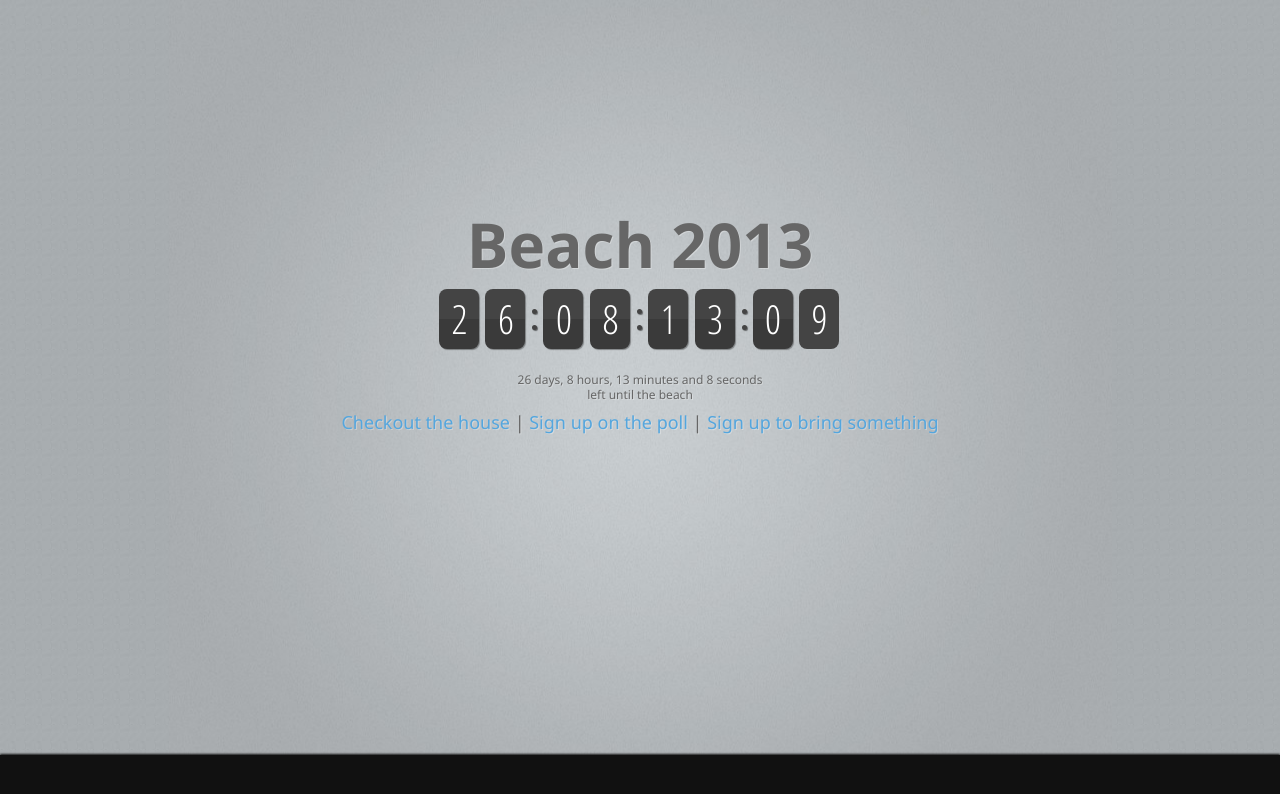
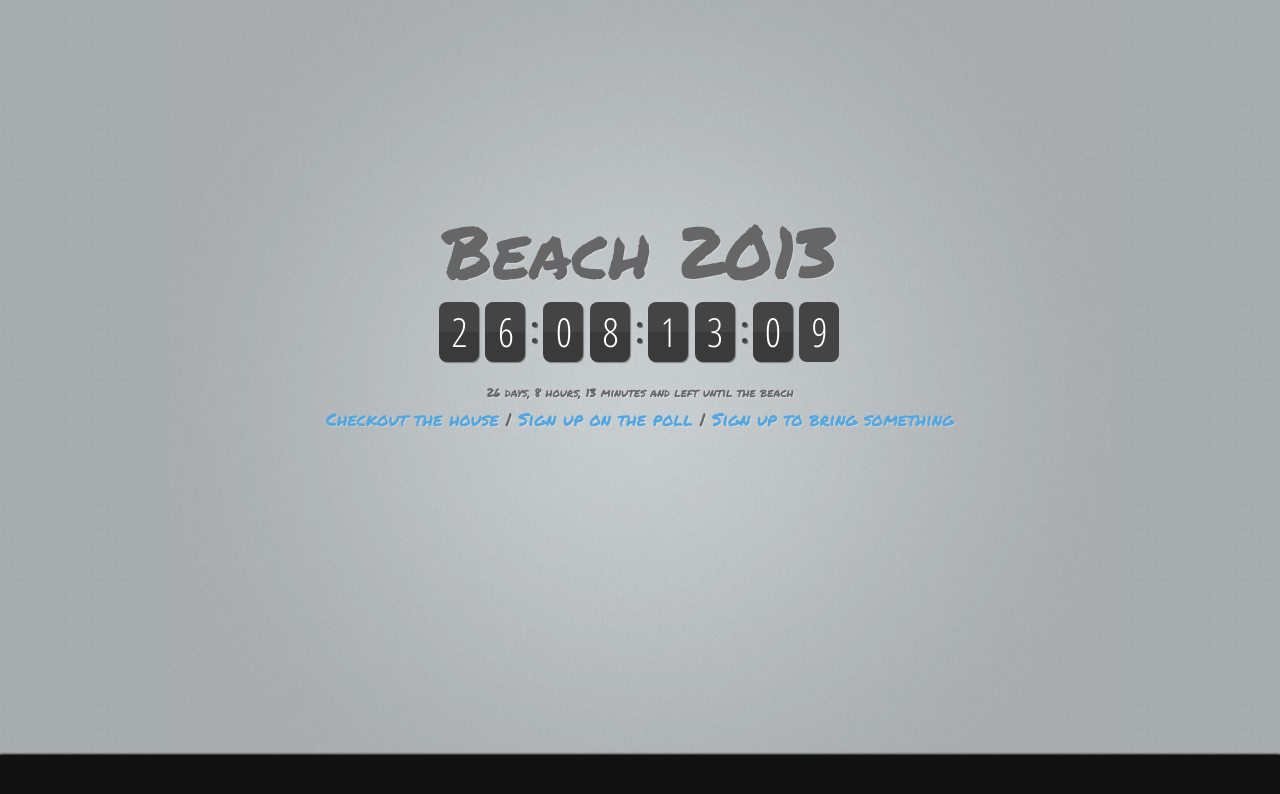
Before and after one commit to andyhull/countdown, a plain HTML site: page index.html in a window 1280 px wide. Drawn offline with nearby package versions, Linux system fonts and the light colour scheme; a web font is replaced by a local one.

Commit message:
changing the font

```diff
--- a/assets/css/styles.css
+++ b/assets/css/styles.css
@@ -23,7 +23,7 @@ body{
 	background:url('../img/page_bg_center.jpg') no-repeat center center;
 	min-height: 600px;
     padding: 200px 0 0;
-	font:14px/1.3 'Segoe UI',Arial, sans-serif;
+	font:14px/1.3 'Permanent Marker', cursive;
 }
 
 a, a:visited {
@@ -42,11 +42,13 @@ section, footer{
 
 h1 {
 	color: #666666;
-	font-size: 62px;
+	font-size: 72px;
+	font-weight: normal;
 	margin: 0 auto;
 	padding: 4px;
 	text-align: center;
 	text-shadow: 1px 1px 0 rgba(255, 255, 255, 0.3);
+	font-family: 'Permanent Marker', cursive;
 }
 
 .header {
@@ -75,7 +77,7 @@ h1 {
 	padding: 4px;
 	text-align: center;
 	text-shadow: 1px 1px 0 rgba(255, 255, 255, 0.3);
-	width: 600px;
+	width: 700px;
 }
 
 
--- a/assets/js/script.js
+++ b/assets/js/script.js
@@ -20,13 +20,13 @@ $(function(){
 			message += days + " day" + ( days==1 ? '':'s' ) + ", ";
 			message += hours + " hour" + ( hours==1 ? '':'s' ) + ", ";
 			message += minutes + " minute" + ( minutes==1 ? '':'s' ) + " and ";
-			message += seconds + " second" + ( seconds==1 ? '':'s' ) + " <br />";
+			// message += seconds + " second" + ( seconds==1 ? '':'s' ) + " <br />";
 
 			if(newYear){
 				message += "left until the beach";
 			}
 			else {
-				message += "we are at the beach";
+				message += "we are at the beach!!";
 			}
 
 			note.html(message);
--- a/index.html
+++ b/index.html
@@ -5,7 +5,8 @@
         <title>Beach 2013 | The countdown</title>
 
         <!-- Our CSS stylesheet file -->
-        <link rel="stylesheet" href="http://fonts.googleapis.com/css?family=Open+Sans+Condensed:300" />
+        <link rel="stylesheet" href="http://fonts.googleapis.com/css?family=Open+Sans+Condensed:300|Gloria+Hallelujah|Shadows+Into+Light+Two|Delius|Rock+Salt|Permanent+Marker" />
+
         <link rel="stylesheet" href="assets/css/styles.css" />
         <link rel="stylesheet" href="assets/countdown/jquery.countdown.css" />
 
```
